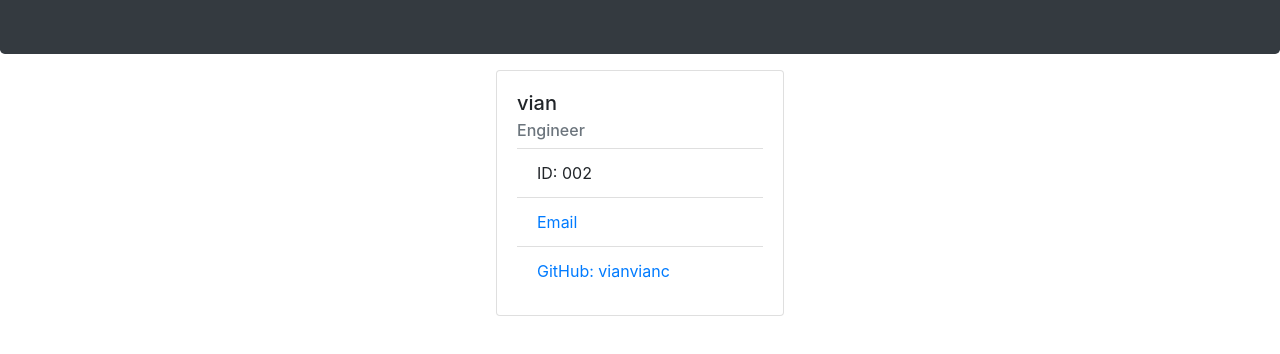
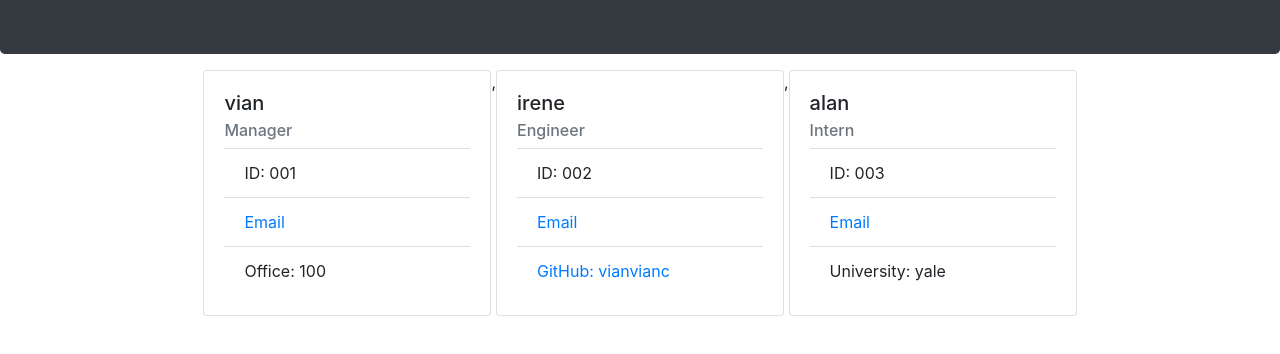
Before and after one commit to vianvianc/team-profile-generator, a website: page cards/index.html in a window 1280 px wide. Shown: the part 130-484 px from the top of the page. Drawn offline with nearby package versions, Linux system fonts and the light colour scheme.

```diff
--- a/cards/index.html
+++ b/cards/index.html
@@ -23,12 +23,38 @@
         <div class="card" style="width: 18rem;">
             <div class="card-body">
                 <h5 class="card-title">vian</h5>
+                <h6 class="card-subtitle mb-2 text-muted">Manager</h6>
+                <ul class="list-group list-group-flush">
+                    <li class="list-group-item">ID: 001</li>
+                    <li class="list-group-item">
+                    <a href="mailto: vian@mail.com" class="card-link">Email</a></li>
+                    <li class="list-group-item">Office: 100</li>
+                </ul>
+            </div>
+        </div>
+        ,
+        <div class="card" style="width: 18rem;">
+            <div class="card-body">
+                <h5 class="card-title">irene</h5>
                 <h6 class="card-subtitle mb-2 text-muted">Engineer</h6>
                 <ul class="list-group list-group-flush">
                     <li class="list-group-item">ID: 002</li>
                     <li class="list-group-item">
-                    <a href="mailto: vian@mail.com" class="card-link">Email</a></li>
+                    <a href="mailto: irene@mail.com" class="card-link">Email</a></li>
                     <li class="list-group-item"><a href="https://github.com/vianvianc" target="_blank">GitHub: vianvianc</a></li>
+                </ul>
+            </div>
+        </div>
+        ,
+        <div class="card" style="width: 18rem;">
+            <div class="card-body">
+                <h5 class="card-title">alan</h5>
+                <h6 class="card-subtitle mb-2 text-muted">Intern</h6>
+                <ul class="list-group list-group-flush">
+                    <li class="list-group-item">ID: 003</li>
+                    <li class="list-group-item">
+                    <a href="mailto: alan@mail.com" class="card-link">Email</a></li>
+                    <li class="list-group-item">University: yale</li>
                 </ul>
             </div>
         </div>
```
Also changed, not shown: README.md.
